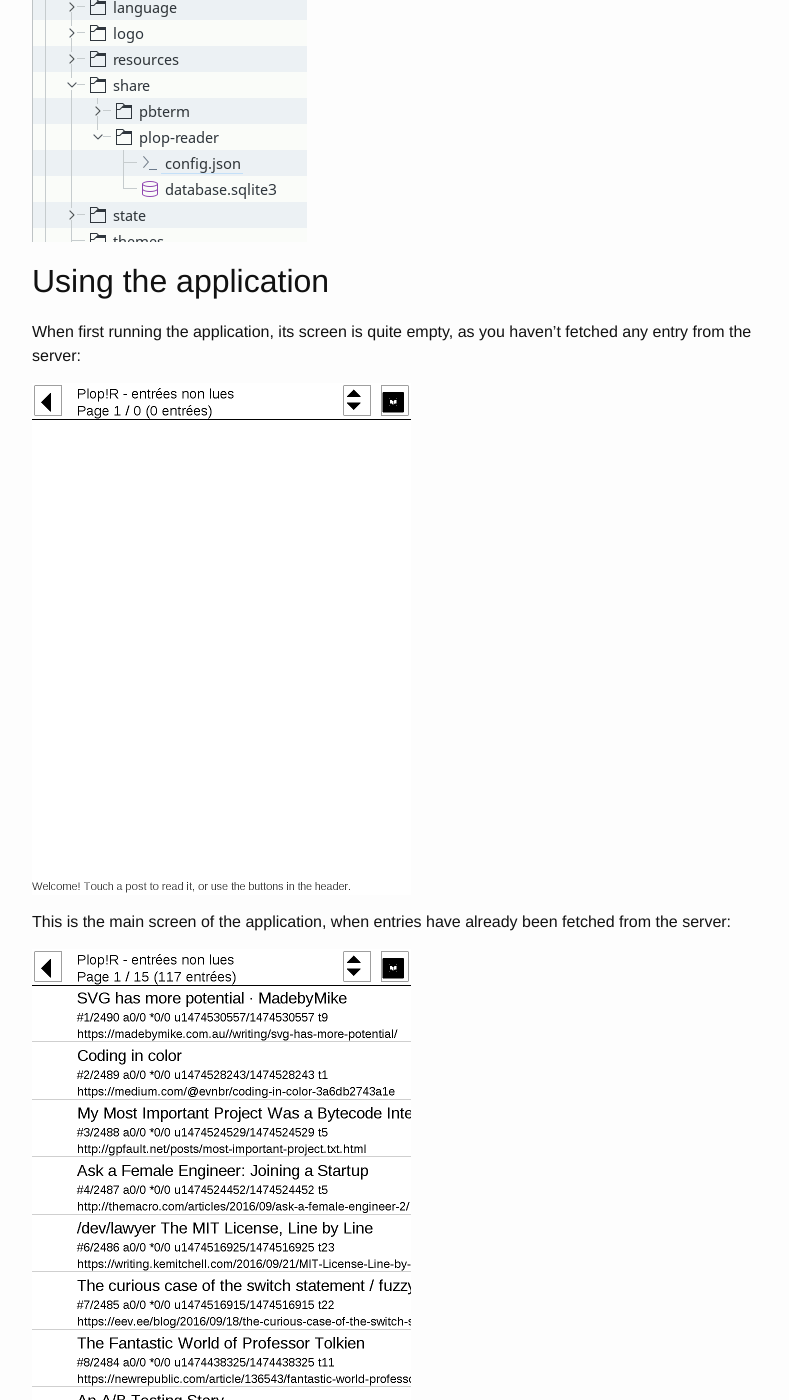
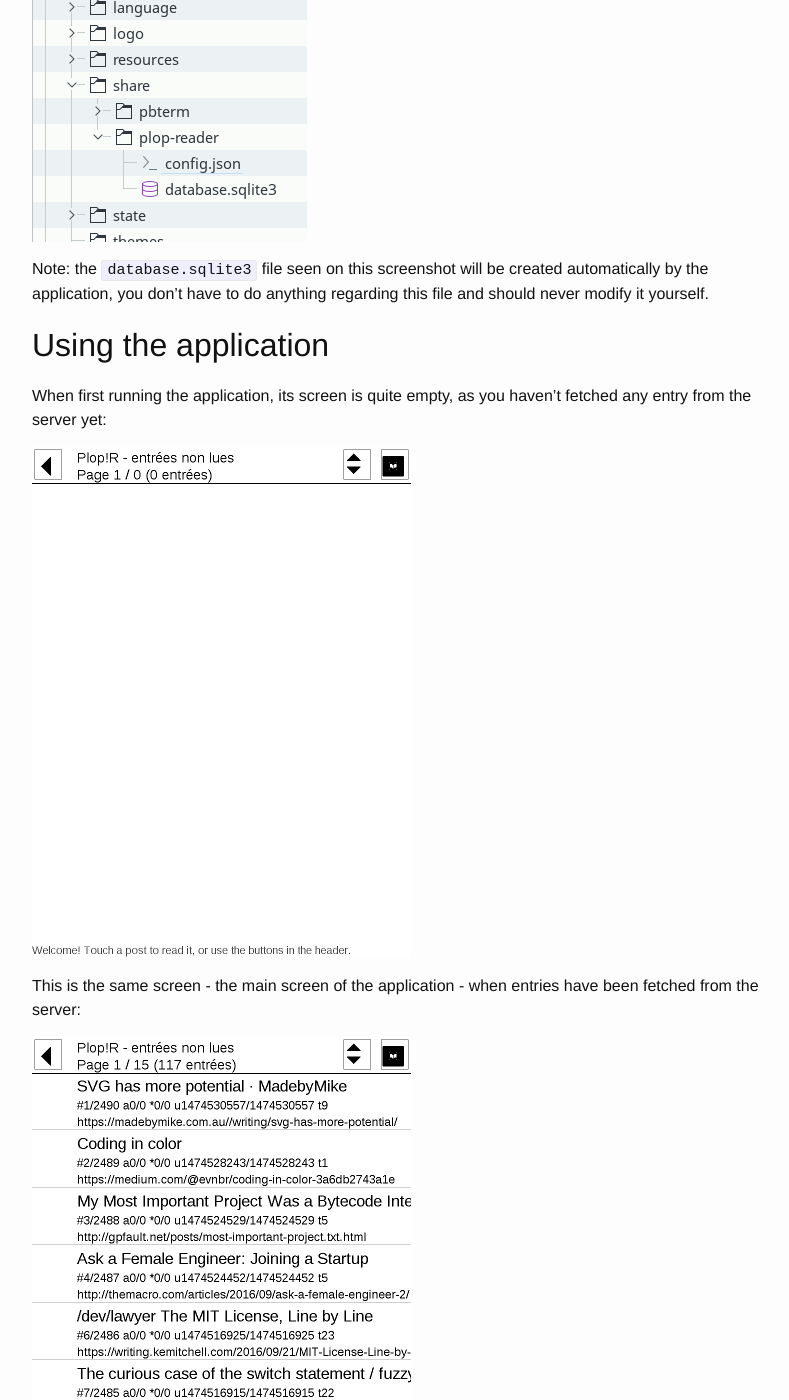
Before and after one commit to pmartin/plop-reader, a Jekyll site: the page built from docs/_posts/2016-09-19-install-v0.1.0.md, in a window 1280 px wide and 1400 px high, scrolled down 3761 px. Shown: the whole window, without its empty margins (238-1027 px from the left). Built offline with Jekyll 4.4.1, drawn with Linux system fonts in a browser that asks for light colours; some of the changed text lies outside the part shown.

Commit message:
site: A few additional precisions to the doc

```diff
--- a/docs/_posts/2016-09-19-install-v0.1.0.md
+++ b/docs/_posts/2016-09-19-install-v0.1.0.md
@@ -96,16 +96,18 @@ If your Wallabag instance is protected by HTTP-Basic, you can use the following
 
 After connecting your ereader to your computer with an USB cable, you must send this `config.json` file to the ereader, in `/system/share/plop-reader` (you might have to create that last directory):
 
-![The 'application' directory](/images/v0.1.0/directory-system-share.png)
+![The '/system/share/plop-reader' directory](/images/v0.1.0/directory-system-share.png)
+
+Note: the `database.sqlite3` file seen on this screenshot will be created automatically by the application, you don't have to do anything regarding this file and should never modify it yourself.
 
 
 ## Using the application
 
-When first running the application, its screen is quite empty, as you haven't fetched any entry from the server:
+When first running the application, its screen is quite empty, as you haven't fetched any entry from the server yet:
 
 ![Empty screen at first launch](/images/v0.1.0/screenshot-11-empty-screen-at-first-launch.png)
 
-This is the main screen of the application, when entries have already been fetched from the server:
+This is the same screen - the main screen of the application - when entries have been fetched from the server:
 
 ![The main screen](/images/v0.1.0/screenshot-01-main-screen.png)
 
@@ -131,6 +133,8 @@ The *menu* button also allows you to navigate between the lists of unread / arch
 
 ![The archived entries](/images/v0.1.0/screenshot-04-archived.png) ![The starred entries](/images/v0.1.0/screenshot-05-starred.png)
 
+In each of these lists, you can use the <kbd>left</kbd> and <kbd>right</kbd> physical keys of your device to navigate between pages of entries.
+
 To read an entry, touch it; and the ereader's internal reading application will start (it takes a few seconds):
 
 ![Reading an entry](/images/v0.1.0/screenshot-12-lecture.png)
```
